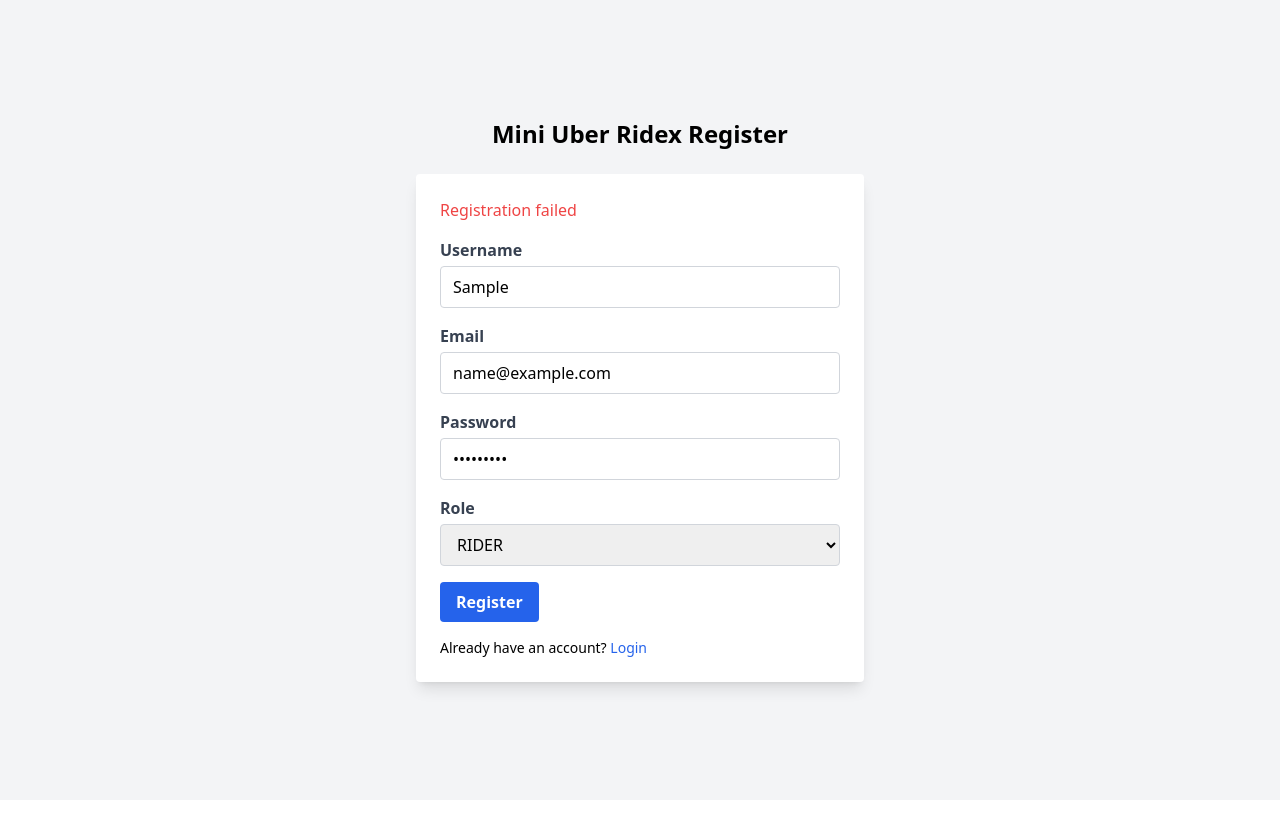
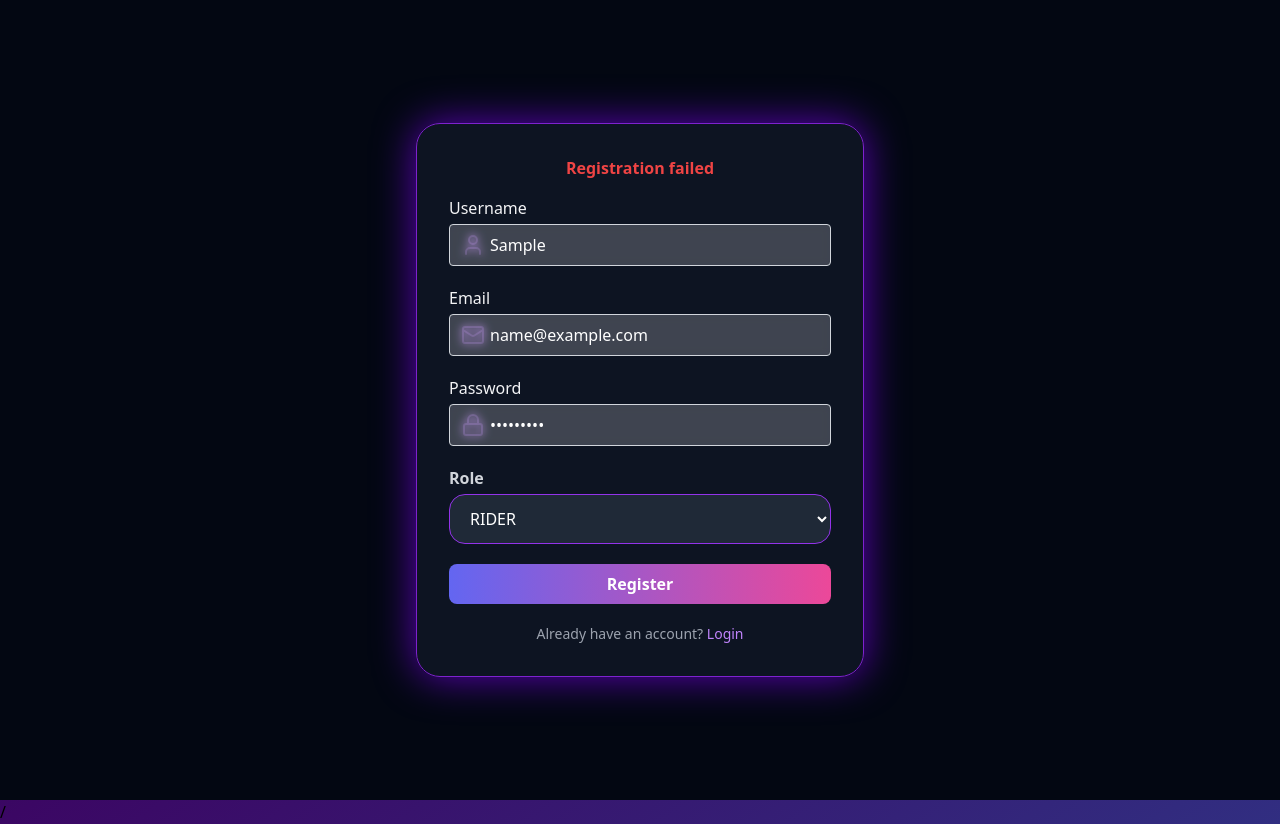
Before and after one commit to sabrullafathima/ridex-frontend, a React (Create React App) app: page /register in a window 1280 px wide. Both pictures are taken after typing "Sample", "name@example.com", "Sample123" into the empty fields and a click on the button "Register". Before the commit the page ends 800 px from the top, so only its background shows below. Built offline with nearby package versions, Linux system fonts and the light colour scheme; no server answers.

Commit message:
UI-design for Regiter and Login Page

```diff
--- a/package.json
+++ b/package.json
@@ -8,6 +8,7 @@
     "@testing-library/react": "^16.3.0",
     "@testing-library/user-event": "^13.5.0",
     "axios": "^1.12.2",
+    "lucide-react": "^0.544.0",
     "react": "^19.1.1",
     "react-dom": "^19.1.1",
     "react-router-dom": "^7.9.1",
--- a/src/App.js
+++ b/src/App.js
@@ -16,6 +16,8 @@ function PrivateRoute({ children }) {
 
 function App() {
   return (
+    <div className="relative min-h-screen bg-gradient-to-br from-gray-900 via-purple-950 to-indigo-900 overflow-hidden">
+      <div className="relative z-10"></div>
       <Router>
         <Routes>
           <Route path="/" element={<Navigate to="/login" />} />
@@ -39,6 +41,8 @@ function App() {
           />
         </Routes>
       </Router>
+      /
+    </div>
   );
 }
 
--- a/src/components/Button.js
+++ b/src/components/Button.js
@@ -1,9 +1,12 @@
-export default function Button({ children, onClick, type = "button" }) {
+export default function Button({ children, gradient, ...props }) {
   return (
     <button
-      type={type}
-      onClick={onClick}
-      className="bg-blue-600 hover:bg-blue-700 text-white font-semibold py-2 px-4 rounded transition-all duration-300"
+      {...props}
+      className={`w-full py-2 rounded-lg font-bold text-white transition transform hover:scale-105 ${
+        gradient
+          ? "bg-gradient-to-r from-indigo-500 to-pink-500"
+          : "bg-gray-700 hover:bg-gray-800"
+      }`}
     >
       {children}
     </button>
--- /dev/null
+++ b/src/components/FormCard.jsx
@@ -0,0 +1,13 @@
+// src/components/FormCard.jsx
+export default function FormCard({ title, children }) {
+  return (
+    <div className="relative z-10 w-full max-w-md mx-auto bg-gray-900/80 backdrop-blur-lg rounded-3xl p-8 shadow-[0_0_40px_rgba(128,0,255,0.7)] border border-purple-700 animate-fadeIn">
+      {title && (
+        <h2 className="text-3xl font-bold text-center text-indigo-400 mb-6 tracking-wide animate-pulse">
+          {title}
+        </h2>
+      )}
+      {children}
+    </div>
+  );
+}
--- /dev/null
+++ b/src/components/FormError.jsx
@@ -0,0 +1,9 @@
+// src/components/FormError.jsx
+export default function FormError({ message }) {
+  if (!message) return null;
+  return (
+    <p className="text-red-500 text-center font-semibold mb-4 animate-shake">
+      {message}
+    </p>
+  );
+}
--- /dev/null
+++ b/src/components/FormLayout.jsx
@@ -0,0 +1,8 @@
+// src/components/FormLayout.jsx
+export default function FormLayout({ children }) {
+  return (
+    <div className="relative w-full h-screen flex items-center justify-center bg-gray-950">
+      {children}
+    </div>
+  );
+}
--- a/src/components/Input.js
+++ b/src/components/Input.js
@@ -1,13 +1,20 @@
-export default function Input({ label, type = "text", value, onChange }) {
+export default function Input({ label, icon, ...props }) {
   return (
     <div className="mb-4">
-      <label className="block text-gray-700 font-semibold mb-1">{label}</label>
-      <input
-        type={type}
-        value={value}
-        onChange={onChange}
-        className="w-full px-3 py-2 border border-gray-300 rounded focus:outline-none focus:ring-2 focus:ring-blue-500 transition"
-      />
+      {label && <label className="block text-gray-100 mb-1">{label}</label>}
+      <div className="relative">
+        {icon && (
+          <div className="absolute left-3 top-1/2 -translate-y-1/2 text-gray-400">
+            {icon}
+          </div>
+        )}
+        <input
+          {...props}
+          className={`w-full ${
+            icon ? "pl-10" : "pl-3"
+          } pr-3 py-2 rounded border border-gray-300 bg-white/20 backdrop-blur-sm text-white focus:outline-none focus:ring-2 focus:ring-indigo-500`}
+        />
+      </div>
     </div>
   );
 }
--- a/src/pages/Login.js
+++ b/src/pages/Login.js
@@ -1,9 +1,13 @@
 import { useState } from "react";
 import { loginUser } from "../api/auth";
 import { setToken } from "../utils/auth";
+import FormLayout from "../components/FormLayout";
 import Input from "../components/Input";
 import Button from "../components/Button";
 import { useNavigate } from "react-router-dom";
+import { User, Lock } from "lucide-react";
+import FormCard from "../components/FormCard";
+import FormError from "../components/FormError";
 
 export default function Login() {
   const [username, setUsername] = useState("");
@@ -23,38 +27,41 @@ export default function Login() {
   };
 
   return (
-    <div className="min-h-screen flex items-center justify-center bg-gray-100">
-      <div className="w-full max-w-md">
-        <div className="text-center mb-6 text-2xl font-bold">
-          Mini Uber Ridex Login
-        </div>
-        <div className="bg-white p-6 rounded shadow-lg">
-          {error && <div className="text-red-500 mb-4">{error}</div>}
-          <form onSubmit={handleLogin}>
+    <FormLayout>
+      <FormCard>
+        <form onSubmit={handleLogin} className="space-y-4">
+          <FormError message={error} />
+
           <Input
             label="Username"
             value={username}
             onChange={(e) => setUsername(e.target.value)}
+            icon={<User className="text-gray-300" />}
           />
+
           <Input
             label="Password"
             type="password"
             value={password}
             onChange={(e) => setPassword(e.target.value)}
+            icon={<Lock className="text-gray-300" />}
           />
-            <Button type="submit">Login</Button>
-          </form>
-          <p className="mt-4 text-sm">
-            Don't have an account?{" "}
+
+          <Button type="submit" gradient>
+            Login
+          </Button>
+
+          <p className="mt-4 text-sm text-white text-center">
+            Don’t have an account?{" "}
             <span
-              className="text-blue-600 cursor-pointer"
+              className="text-indigo-300 cursor-pointer hover:underline"
               onClick={() => navigate("/register")}
             >
               Register
             </span>
           </p>
-        </div>
-      </div>
-    </div>
+        </form>
+      </FormCard>
+    </FormLayout>
   );
 }
--- a/src/pages/Register.js
+++ b/src/pages/Register.js
@@ -1,8 +1,13 @@
 import { useState } from "react";
 import { registerUser } from "../api/auth";
+import { useNavigate } from "react-router-dom";
 import Input from "../components/Input";
 import Button from "../components/Button";
-import { useNavigate } from "react-router-dom";
+import FormCard from "../components/FormCard";
+
+import { User, Mail, Lock } from "lucide-react";
+import FormLayout from "../components/FormLayout";
+import FormError from "../components/FormError";
 
 export default function Register() {
   const [username, setUsername] = useState("");
@@ -23,57 +28,60 @@ export default function Register() {
   };
 
   return (
-    <div className="min-h-screen flex items-center justify-center bg-gray-100">
-      <div className="w-full max-w-md">
-        <div className="text-center mb-6 text-2xl font-bold">
-          Mini Uber Ridex Register
-        </div>
-        <div className="bg-white p-6 rounded shadow-lg">
-          {error && <div className="text-red-500 mb-4">{error}</div>}
-          <form onSubmit={handleRegister}>
+    <FormLayout>
+      <FormCard>
+        <FormError message={error} />
+        <form onSubmit={handleRegister} className="space-y-5">
           <Input
             label="Username"
             value={username}
             onChange={(e) => setUsername(e.target.value)}
+            icon={<User className="text-purple-400" />}
           />
           <Input
             label="Email"
             type="email"
             value={email}
             onChange={(e) => setEmail(e.target.value)}
+            icon={<Mail className="text-purple-400" />}
           />
           <Input
             label="Password"
             type="password"
             value={password}
             onChange={(e) => setPassword(e.target.value)}
+            icon={<Lock className="text-purple-400" />}
           />
+
           <div className="mb-4">
-              <label className="block text-gray-700 font-semibold mb-1">
+            <label className="block text-gray-300 font-semibold mb-1">
               Role
             </label>
             <select
               value={role}
               onChange={(e) => setRole(e.target.value)}
-                className="w-full px-3 py-2 border border-gray-300 rounded focus:outline-none focus:ring-2 focus:ring-blue-500 transition"
+              className="w-full px-4 py-3 bg-gray-800 border border-purple-600 text-white rounded-2xl focus:ring-2 focus:ring-purple-400 focus:border-transparent"
             >
               <option value="RIDER">RIDER</option>
               <option value="DRIVER">DRIVER</option>
             </select>
           </div>
-            <Button type="submit">Register</Button>
-          </form>
-          <p className="mt-4 text-sm">
+
+          <Button type="submit" gradient>
+            Register
+          </Button>
+
+          <p className="mt-4 text-sm text-gray-400 text-center">
             Already have an account?{" "}
             <span
-              className="text-blue-600 cursor-pointer"
+              className="text-purple-400 cursor-pointer hover:underline"
               onClick={() => navigate("/login")}
             >
               Login
             </span>
           </p>
-        </div>
-      </div>
-    </div>
+        </form>
+      </FormCard>
+    </FormLayout>
   );
 }
```
Also changed, not shown: 1 other file (tests, documents, lock files or other folders). Lines whose indentation alone changed are shown as unchanged.
